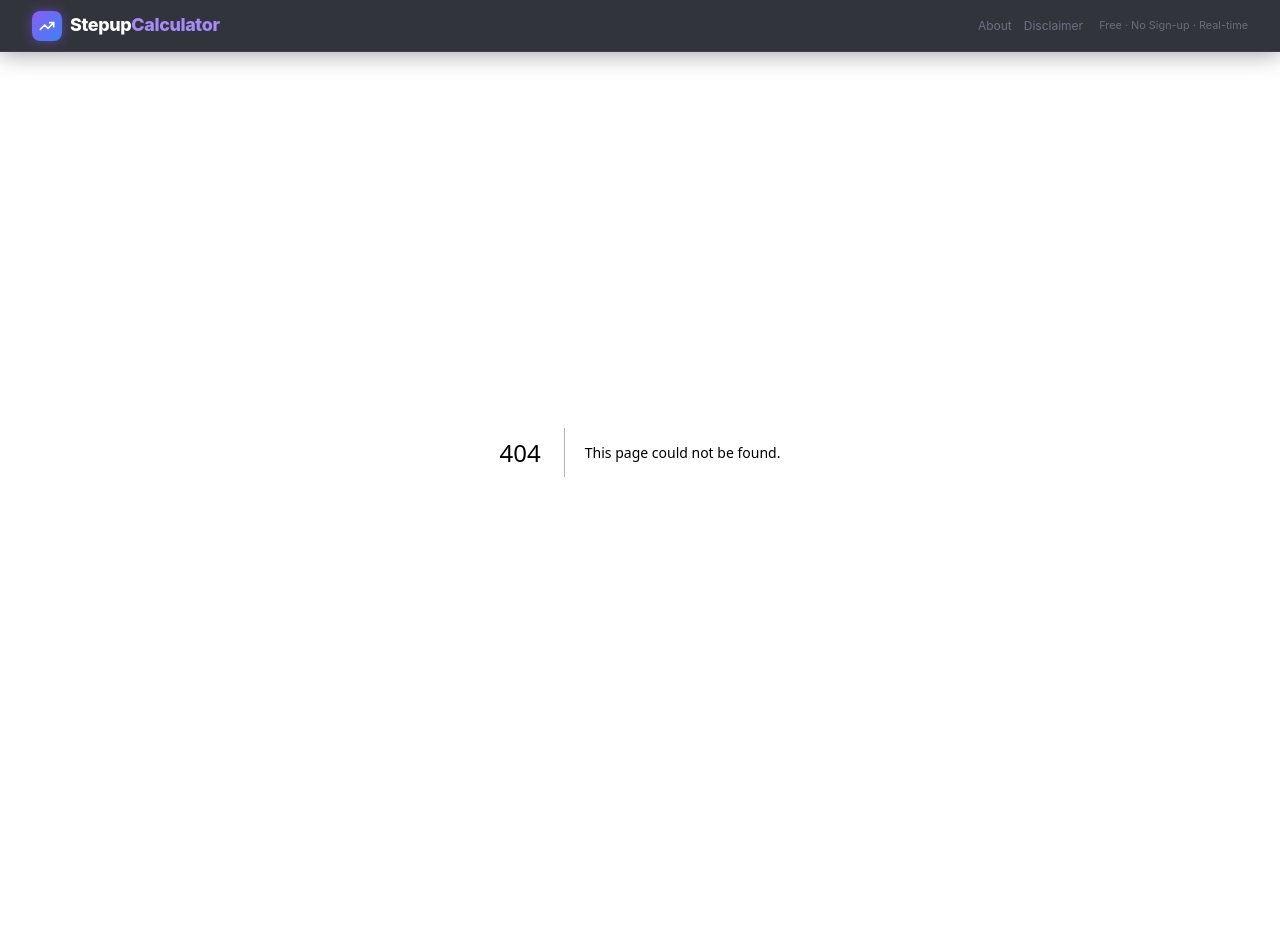
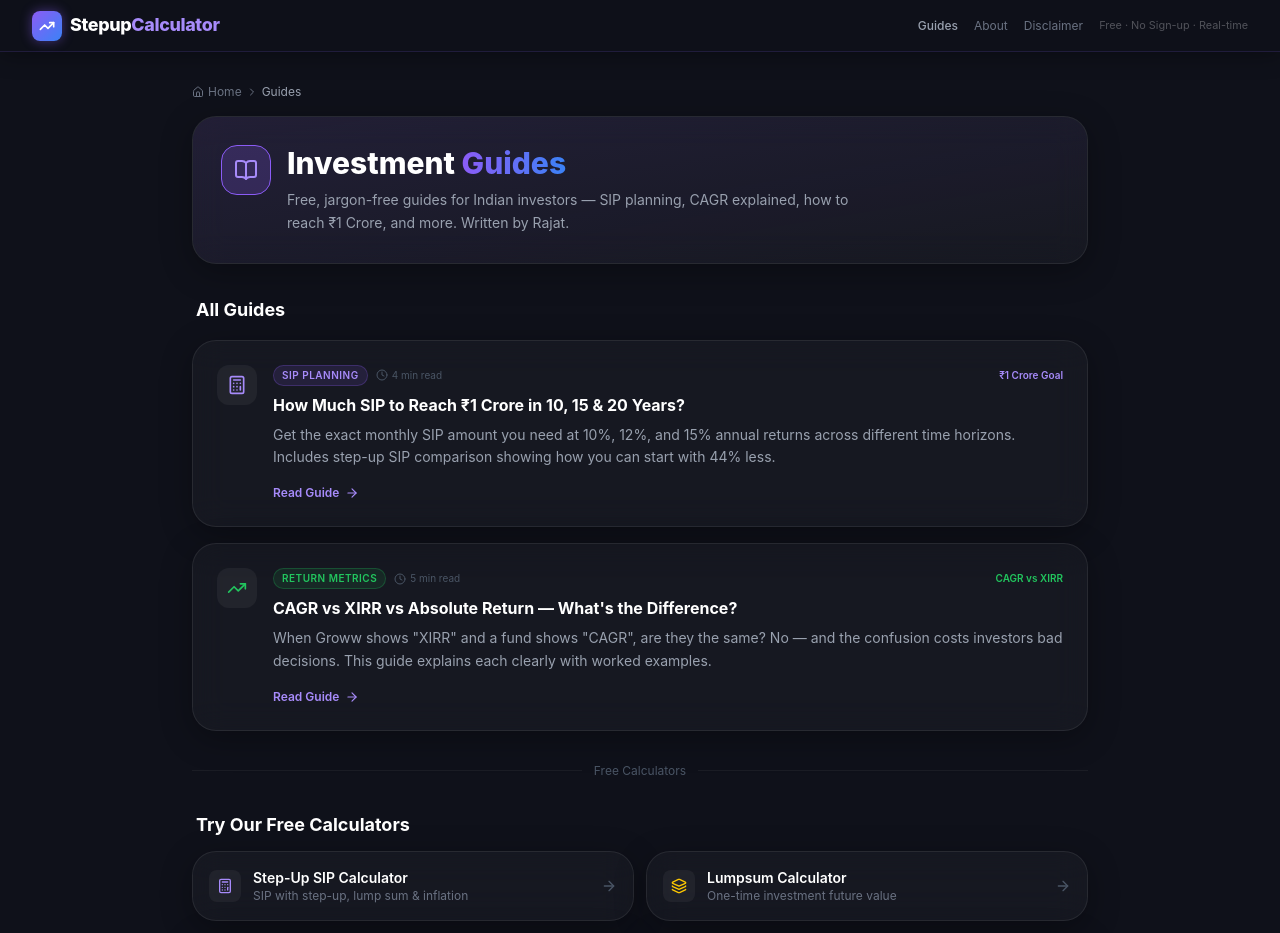
Before and after one commit to wwerajattigercom-netizen/SIP-Calculator, a Next.js app: page /blog in a window 1280 px wide. Before the commit this address had no page. Shown: the top 933 px of the page. Before the commit the page ends 852 px from the top, so only its background shows below. Built offline with nearby package versions, Linux system fonts and the light colour scheme.

Commit message:
feat: add Guides index page at /blog, Guides nav link in header, update sitemap

```diff
--- /dev/null
+++ b/src/app/blog/layout.js
@@ -0,0 +1,21 @@
+export const metadata = {
+  title: 'Investment Guides & Articles — SIP, CAGR, Mutual Funds | StepupCalculator',
+  description:
+    'Free investment guides for Indian investors. Learn how much SIP you need for ₹1 Crore, difference between CAGR vs XIRR, step-up SIP benefits, and more — explained simply.',
+  keywords: [
+    'sip guide india', 'mutual fund guide', 'how to invest sip',
+    'cagr explained', 'investment articles india', 'sip tips india',
+    'how to reach 1 crore', 'mutual fund returns explained',
+  ],
+  alternates: { canonical: 'https://stepupcalculator.com/blog' },
+  openGraph: {
+    title: 'Investment Guides — StepupCalculator',
+    description: 'Free investment guides for Indian investors — SIP, CAGR, mutual funds explained simply.',
+    url: 'https://stepupcalculator.com/blog',
+    images: [{ url: 'https://stepupcalculator.com/og-image.jpg', width: 1200, height: 630 }],
+  },
+};
+
+export default function BlogIndexLayout({ children }) {
+  return children;
+}
--- /dev/null
+++ b/src/app/blog/page.js
@@ -0,0 +1,148 @@
+"use client";
+import Link from 'next/link';
+import { BookOpen, Clock, ArrowRight, Calculator, TrendingUp, Target, Layers } from 'lucide-react';
+import Breadcrumb from '@/components/Breadcrumb';
+
+const ARTICLES = [
+  {
+    href: '/blog/sip-to-reach-1-crore',
+    tag: 'SIP Planning',
+    tagColor: 'text-[#a78bfa] bg-[rgba(139,92,246,0.12)] border-[rgba(139,92,246,0.25)]',
+    title: 'How Much SIP to Reach ₹1 Crore in 10, 15 & 20 Years?',
+    excerpt:
+      'Get the exact monthly SIP amount you need at 10%, 12%, and 15% annual returns across different time horizons. Includes step-up SIP comparison showing how you can start with 44% less.',
+    readTime: '4 min read',
+    cta: 'Read Guide',
+    icon: <Calculator className="w-5 h-5 text-[#a78bfa]" />,
+    highlight: '₹1 Crore Goal',
+    highlightColor: 'text-[#a78bfa]',
+  },
+  {
+    href: '/blog/cagr-vs-xirr-vs-absolute-return',
+    tag: 'Return Metrics',
+    tagColor: 'text-[#22C55E] bg-[rgba(34,197,94,0.10)] border-[rgba(34,197,94,0.25)]',
+    title: 'CAGR vs XIRR vs Absolute Return — What\'s the Difference?',
+    excerpt:
+      'When Groww shows "XIRR" and a fund shows "CAGR", are they the same? No — and the confusion costs investors bad decisions. This guide explains each clearly with worked examples.',
+    readTime: '5 min read',
+    cta: 'Read Guide',
+    icon: <TrendingUp className="w-5 h-5 text-[#22C55E]" />,
+    highlight: 'CAGR vs XIRR',
+    highlightColor: 'text-[#22C55E]',
+  },
+];
+
+const CALCULATORS = [
+  { href: '/',                        icon: <Calculator className="w-4 h-4 text-[#a78bfa]" />, label: 'Step-Up SIP Calculator',  desc: 'SIP with step-up, lump sum & inflation' },
+  { href: '/lumpsum-calculator',       icon: <Layers     className="w-4 h-4 text-yellow-400" />, label: 'Lumpsum Calculator',       desc: 'One-time investment future value'        },
+  { href: '/target-amount-calculator', icon: <Target     className="w-4 h-4 text-blue-400"  />, label: 'SIP Goal Calculator',      desc: 'Time to reach ₹1 Crore'                 },
+  { href: '/cagr-calculator',          icon: <TrendingUp className="w-4 h-4 text-green-400" />, label: 'CAGR Calculator',          desc: 'Compound annual growth rate'             },
+];
+
+export default function BlogIndexPage() {
+  return (
+    <main className="py-8 px-2 md:px-4 flex flex-col items-center">
+      <div className="max-w-4xl w-full mx-auto space-y-8">
+
+        <Breadcrumb items={[{ label: 'Guides' }]} />
+
+        {/* Hero */}
+        <div className="glass-panel p-7 relative overflow-hidden">
+          <div className="absolute inset-0 bg-gradient-to-br from-[rgba(139,92,246,0.1)] to-transparent pointer-events-none" />
+          <div className="relative z-10 flex items-start gap-4">
+            <div className="bg-[rgba(139,92,246,0.2)] border border-[#8b5cf6] p-3 rounded-2xl flex-shrink-0">
+              <BookOpen className="w-6 h-6 text-[#a78bfa]" />
+            </div>
+            <div>
+              <h1 className="text-2xl md:text-3xl font-extrabold text-white mb-2">
+                Investment <span className="text-gradient">Guides</span>
+              </h1>
+              <p className="text-gray-400 text-sm leading-relaxed max-w-xl">
+                Free, jargon-free guides for Indian investors — SIP planning, CAGR explained,
+                how to reach ₹1 Crore, and more. Written by Rajat.
+              </p>
+            </div>
+          </div>
+        </div>
+
+        {/* Articles */}
+        <div className="space-y-4">
+          <h2 className="text-lg font-bold text-white px-1">All Guides</h2>
+          {ARTICLES.map(({ href, tag, tagColor, title, excerpt, readTime, cta, icon, highlight, highlightColor }) => (
+            <Link
+              key={href}
+              href={href}
+              className="block glass-panel p-6 hover:bg-[rgba(139,92,246,0.06)] hover:border-[rgba(139,92,246,0.25)] border border-white/5 transition-all group rounded-2xl"
+            >
+              <div className="flex items-start gap-4">
+                {/* Icon */}
+                <div className="bg-[rgba(255,255,255,0.05)] p-2.5 rounded-xl flex-shrink-0 group-hover:bg-[rgba(139,92,246,0.15)] transition-colors">
+                  {icon}
+                </div>
+
+                <div className="flex-1 min-w-0">
+                  {/* Tag + read time */}
+                  <div className="flex items-center gap-2 mb-2 flex-wrap">
+                    <span className={`text-[10px] font-semibold uppercase tracking-wider px-2 py-0.5 rounded-full border ${tagColor}`}>
+                      {tag}
+                    </span>
+                    <span className="text-gray-600 text-[10px] flex items-center gap-1">
+                      <Clock className="w-3 h-3" />{readTime}
+                    </span>
+                    <span className={`text-[10px] font-semibold ml-auto ${highlightColor}`}>{highlight}</span>
+                  </div>
+
+                  {/* Title */}
+                  <h2 className="text-white font-bold text-base leading-snug mb-2 group-hover:text-[#c4b5fd] transition-colors">
+                    {title}
+                  </h2>
+
+                  {/* Excerpt */}
+                  <p className="text-gray-400 text-sm leading-relaxed line-clamp-2 mb-3">
+                    {excerpt}
+                  </p>
+
+                  {/* CTA */}
+                  <span className="inline-flex items-center gap-1.5 text-[#a78bfa] text-xs font-semibold group-hover:gap-2.5 transition-all">
+                    {cta} <ArrowRight className="w-3.5 h-3.5" />
+                  </span>
+                </div>
+              </div>
+            </Link>
+          ))}
+        </div>
+
+        {/* Divider */}
+        <div className="flex items-center gap-3">
+          <div className="flex-1 h-px bg-white/5" />
+          <span className="text-gray-600 text-xs">Free Calculators</span>
+          <div className="flex-1 h-px bg-white/5" />
+        </div>
+
+        {/* Calculator cards */}
+        <div>
+          <h2 className="text-lg font-bold text-white mb-3 px-1">Try Our Free Calculators</h2>
+          <div className="grid grid-cols-1 sm:grid-cols-2 gap-3">
+            {CALCULATORS.map(({ href, icon, label, desc }) => (
+              <Link
+                key={href}
+                href={href}
+                className="flex items-center gap-3 glass-panel p-4 hover:bg-[rgba(139,92,246,0.08)] hover:border-[rgba(139,92,246,0.2)] border border-white/5 transition-all group rounded-xl"
+              >
+                <div className="bg-[rgba(255,255,255,0.05)] p-2 rounded-lg flex-shrink-0 group-hover:bg-[rgba(139,92,246,0.15)] transition-colors">
+                  {icon}
+                </div>
+                <div className="flex-1">
+                  <p className="text-white font-semibold text-sm group-hover:text-[#a78bfa] transition-colors">{label}</p>
+                  <p className="text-gray-500 text-xs">{desc}</p>
+                </div>
+                <ArrowRight className="w-4 h-4 text-gray-600 group-hover:text-[#a78bfa] transition-colors flex-shrink-0" />
+              </Link>
+            ))}
+          </div>
+        </div>
+
+      </div>
+    </main>
+  );
+}
--- a/src/app/sitemap.js
+++ b/src/app/sitemap.js
@@ -9,6 +9,7 @@ export default function sitemap() {
     { url: `${base}/lumpsum-calculator`,      lastModified: now, changeFrequency: 'weekly',  priority: 0.9 },
     { url: `${base}/about`,                   lastModified: now, changeFrequency: 'monthly', priority: 0.6 },
     { url: `${base}/disclaimer`,              lastModified: now, changeFrequency: 'monthly', priority: 0.5 },
+    { url: `${base}/blog`,                    lastModified: now, changeFrequency: 'weekly',  priority: 0.8 },
     { url: `${base}/blog/sip-to-reach-1-crore`,           lastModified: now, changeFrequency: 'monthly', priority: 0.8 },
     { url: `${base}/blog/cagr-vs-xirr-vs-absolute-return`,lastModified: now, changeFrequency: 'monthly', priority: 0.8 },
   ];
--- a/src/components/Header.jsx
+++ b/src/components/Header.jsx
@@ -19,7 +19,8 @@ export default function Header() {
 
         {/* Right side — nav links + tagline */}
         <div className="flex items-center gap-4">
-          <nav className="hidden sm:flex items-center gap-3">
+          <nav className="hidden sm:flex items-center gap-4">
+            <Link href="/blog" className="text-gray-400 hover:text-[#a78bfa] text-xs font-medium transition-colors">Guides</Link>
             <Link href="/about" className="text-gray-500 hover:text-[#a78bfa] text-xs transition-colors">About</Link>
             <Link href="/disclaimer" className="text-gray-500 hover:text-[#a78bfa] text-xs transition-colors">Disclaimer</Link>
           </nav>
```
